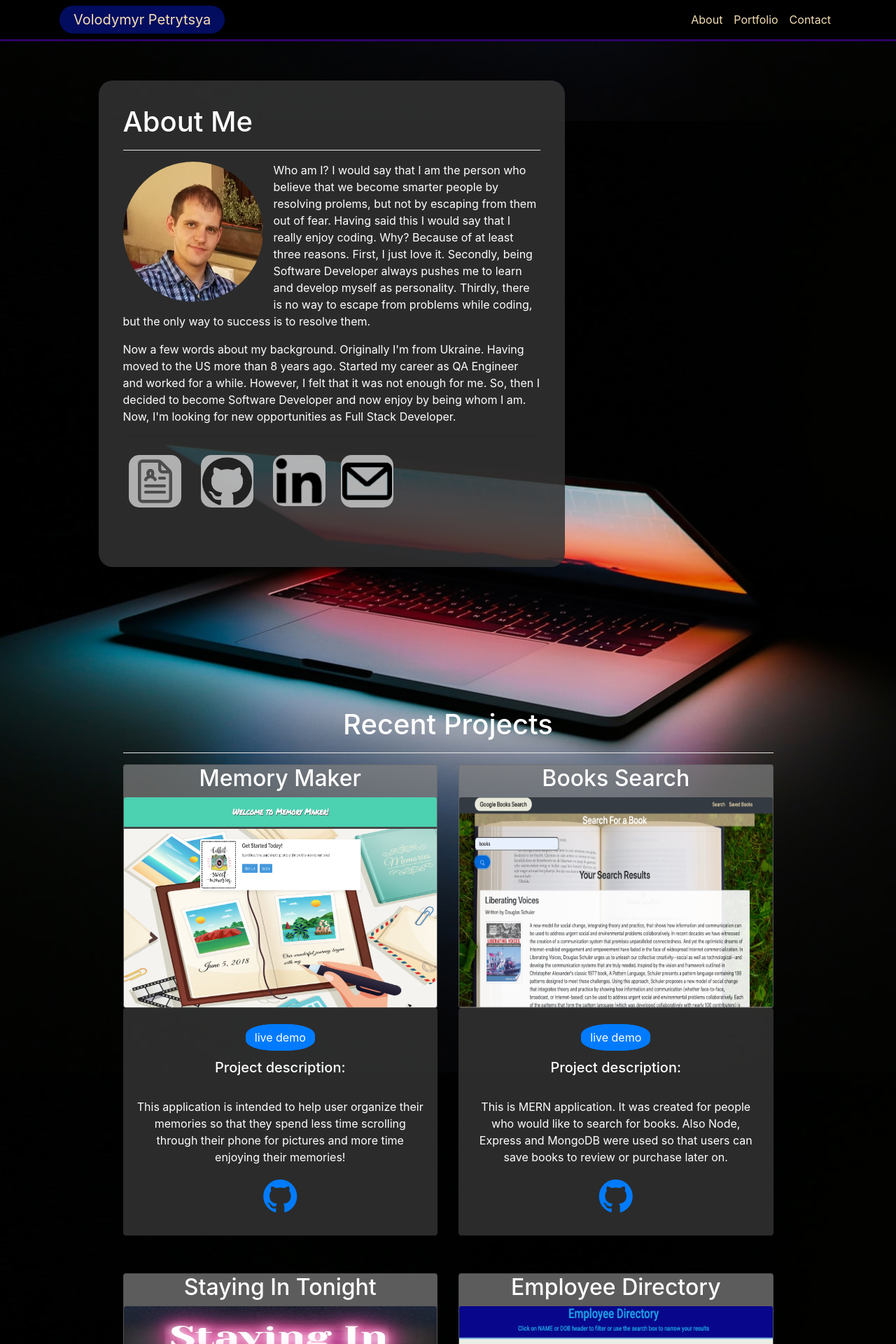
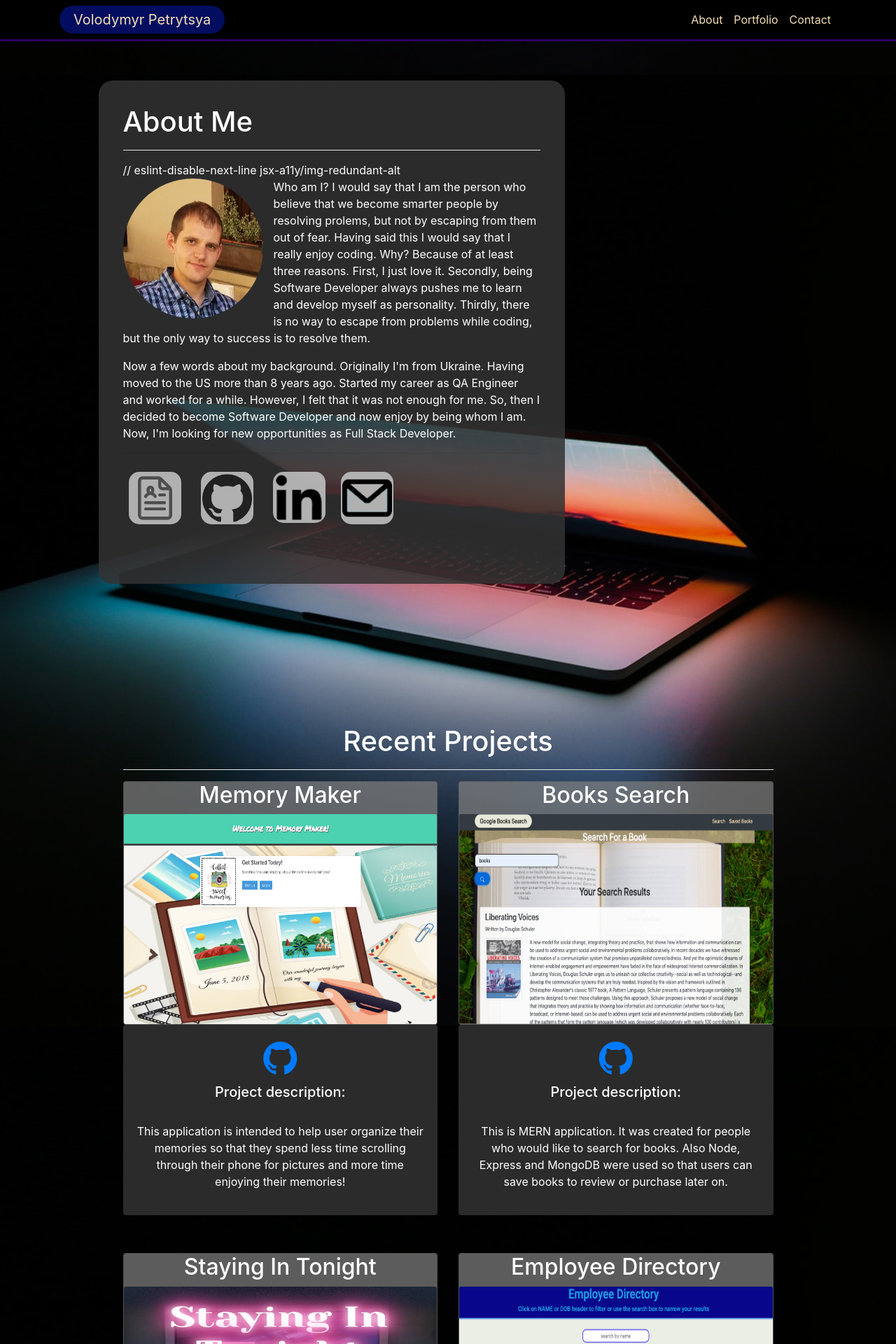
Before and after one commit to Volodya1989/p, a React (Create React App) app: page / in a window 1280 px wide. Shown: the top 1920 px of the page at 70% size. Built offline with nearby package versions, Linux system fonts and the light colour scheme.

Commit message:
resume updated

```diff
--- a/src/components/ProjectCard/ProjectCard.js
+++ b/src/components/ProjectCard/ProjectCard.js
@@ -1,3 +1,4 @@
+/* eslint-disable react/jsx-no-target-blank */
 import React from "react";
 import memoryMaker from "../images/memoryMaker.png";
 import stayingInTonight from "../images/stayingInTonight.png";
@@ -31,22 +32,23 @@ export default function ProjectCard(props) {
         />
       </div>
       <div className="card-body rounded text-white">
-        <h2 className="card-title" id="title-movie">
+        {/* <h2 className="card-title" id="title-movie">
           <a href={deployedLink} className="btn  btn-primary" target="_blank">
             live demo
           </a>
-        </h2>
-        <h5 id="overview-movie">Project description:</h5>
-        <br />
-        <p>{overview}</p>
+        </h2> */}
         <h3 className="card-text" id="rating-movie">
           <a href={repositoryLink} target="_blank">
             <i className="fa fa-github fa-2x" aria-hidden="true"></i>
           </a>
         </h3>
-        <div>
+        <h5 id="overview-movie">Project description:</h5>
+        <br />
+        <p>{overview}</p>
+
+        {/* <div>
           <ScrollUp />
-        </div>
+        </div> */}
       </div>
     </div>
   );
--- a/src/components/pages/About/About.js
+++ b/src/components/pages/About/About.js
@@ -1,3 +1,6 @@
+/* eslint-disable jsx-a11y/img-redundant-alt */
+/* eslint-disable react/jsx-no-comment-textnodes */
+/* eslint-disable react/jsx-no-target-blank */
 import React from "react";
 import personal from "../../images/personal.png";
 import Resume_Vol_Petrytsya from "../../assets/Resume_Vol_Petrytsya.pdf";
@@ -5,9 +8,9 @@ import resumeIcon from "../../assets/resumeIcon.png";
 import inl from "../../assets/inl.png";
 import mail from "../../assets/mail.png";
 import github from "../../assets/github.png";
-import ScrollUp from "../../ScrollUp/ScrollUp";
-import Portfolio from '../Portfolio/Portfolio';
-import Contact from '../Contact/Contact';
+// import ScrollUp from "../../ScrollUp/ScrollUp";
+import Portfolio from "../Portfolio/Portfolio";
+import Contact from "../Contact/Contact";
 
 import "./about.style.css";
 
@@ -21,19 +24,19 @@ function About() {
               <div className="row">
                 <div className="col-sm-12">
                   <h1 className="content-text">About Me</h1>
-                  <hr id="portfolioLine"/>
+                  <hr id="portfolioLine" />
                 </div>
               </div>
 
               <div className="row">
                 <div className="col-sm-12">
+                  // eslint-disable-next-line jsx-a11y/img-redundant-alt
                   <img
                     src={personal}
                     id="personalPicture"
                     className="card-img"
                     alt="personal image"
                   />
-
                   <p>
                     Who am I? I would say that I am the person who believe that
                     we become smarter people by resolving prolems, but not by
@@ -56,15 +59,24 @@ function About() {
                   </p>
                   <hr />
                   <div id="aboutIcons" className="row ">
-                    <a href={Resume_Vol_Petrytsya} className="img__wrap" target="_blank">
-                      <img className="logo img__img" src={resumeIcon} alt="CV"></img>
+                    <a
+                      href={Resume_Vol_Petrytsya}
+                      className="img__wrap"
+                      target="_blank"
+                    >
+                      <img
+                        className="logo img__img"
+                        src={resumeIcon}
+                        alt="CV"
+                      ></img>
                       <p className="img__description">Resume</p>
                     </a>
                     <a href="https://github.com/Volodya1989" target="_blank">
                       <img className="logo" src={github} alt="CV"></img>
                     </a>
                     <a
-                      href="https://www.linkedin.com/in/volodymyr-petrytsya-497317196/"
+                      href="https://www.linkedin.com/in/vol-petrytsya-497317196/"
+                      // eslint-disable-next-line react/jsx-no-target-blank
                       target="_blank"
                     >
                       <img className="logo" src={inl} alt="CV"></img>
@@ -73,15 +85,15 @@ function About() {
                       <img className="logo" src={mail} alt="CV"></img>
                     </a>
                   </div>
-                  <ScrollUp />
+                  {/* <ScrollUp /> */}
                 </div>
               </div>
             </div>
           </div>
         </section>
       </main>
-      <Portfolio/>
-      <Contact/>
+      <Portfolio />
+      <Contact />
     </div>
   );
 }
--- a/src/components/pages/Contact/Contact.js
+++ b/src/components/pages/Contact/Contact.js
@@ -1,3 +1,4 @@
+/* eslint-disable react/jsx-no-target-blank */
 import React from "react";
 import Resume from "../../assets/Resume.pdf";
 import "./contact.style.css";
@@ -8,7 +9,6 @@ import ScrollUp from "../../ScrollUp/ScrollUp";
 import mail from "../../assets/mail.png";
 import mobile from "../../assets/mobile.png";
 import Resume_Vol_Petrytsya from "../../assets/Resume_Vol_Petrytsya.pdf";
-
 
 const Contact = () => {
   return (
@@ -60,7 +60,7 @@ const Contact = () => {
                     </li>
                     <li>
                       <a
-                        href="https://www.linkedin.com/in/volodymyr-petrytsya-497317196/"
+                        href="https://www.linkedin.com/in/vol-petrytsya-497317196/"
                         target="_blank"
                       >
                         <img className="logo" src={inl} alt="CV"></img>
@@ -68,7 +68,11 @@ const Contact = () => {
                     </li>
 
                     <li>
-                      <a href={Resume_Vol_Petrytsya} className="img__wrap" target="_blank">
+                      <a
+                        href={Resume_Vol_Petrytsya}
+                        className="img__wrap"
+                        target="_blank"
+                      >
                         <img
                           className="logo img__img"
                           src={resumeIcon}
--- a/src/components/pages/Portfolio/portfolio.style.css
+++ b/src/components/pages/Portfolio/portfolio.style.css
@@ -26,14 +26,16 @@
     margin-bottom: 15%;
     padding-left: 1px;
     padding-right: 1px;
-
-
   }
 }
 #portfolioLine {
   background-color: white;
 }
 
-.projectCard:hover{
-  transform: scale(1.1);
+.projectCard:hover {
+  transition: transform 0.4s;
+  transform: scale(1.05);
 }
+.projectCard {
+  transition: transform 0.4s;
+}
```
Also changed, not shown: src/components/ScrollUp/ScrollUp.js (+1 -22 lines), 2 other files (tests, documents, lock files or other folders).
